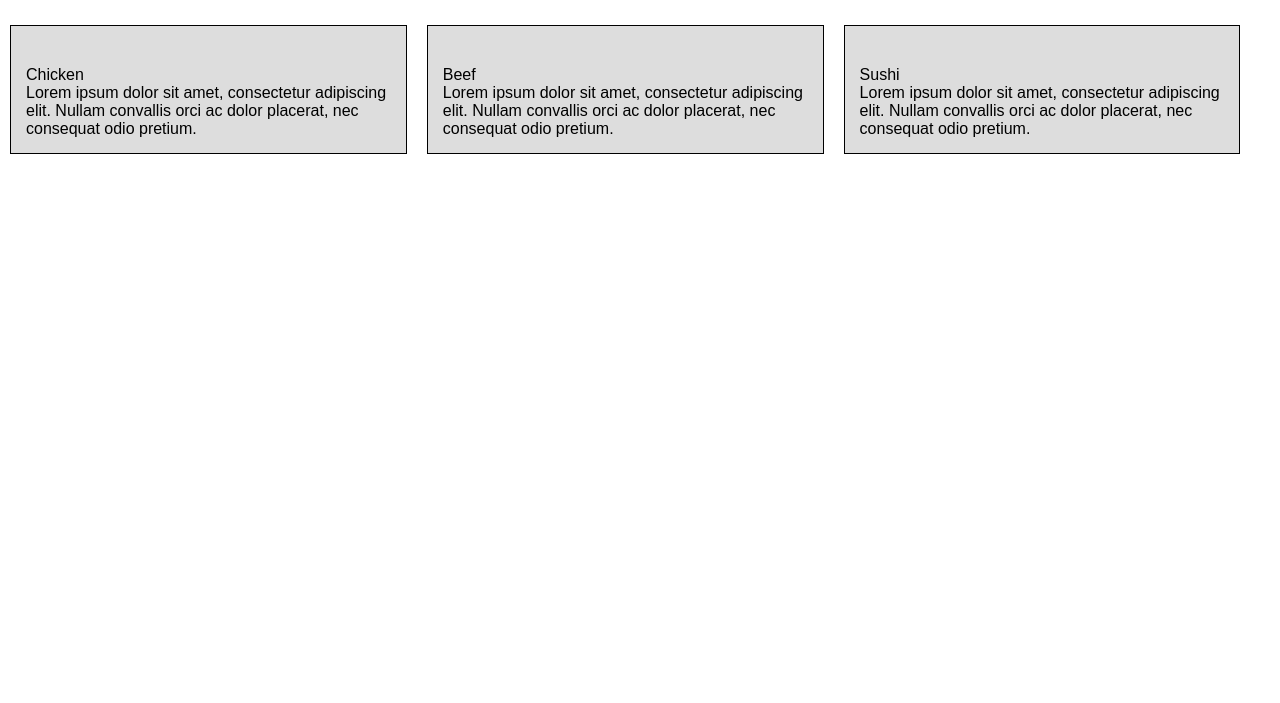
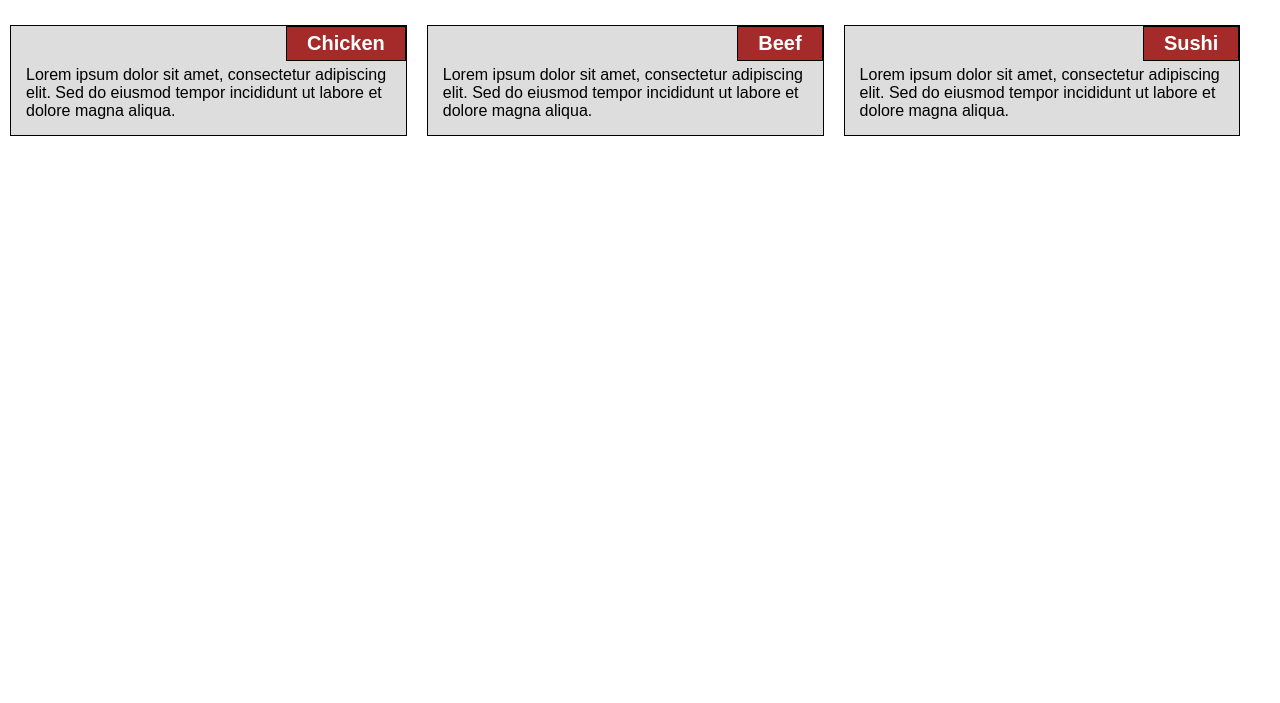
Before and after one commit to yogi2108/aanchal, a plain HTML site: page module2-solution/index.html in a window 1280 px wide. Shown: the part 97-800 px from the top of the page. Drawn offline with Linux system fonts and the light colour scheme.

Commit message:
Update index.html

```diff
--- a/module2-solution/index.html
+++ b/module2-solution/index.html
@@ -3,26 +3,26 @@
 <head>
     <meta charset="UTF-8">
     <meta name="viewport" content="width=device-width, initial-scale=1.0">
-    <title>Responsive Page</title>
+    <title>Module 2 Solution</title>
     <link rel="stylesheet" href="css/styles.css">
 </head>
 <body>
     <header>
-        <h1>My Responsive Page</h1>
+        <h1>Our Menu</h1>
     </header>
-    <div class="container">
-        <section class="section chicken">
-            <div class="section-title">Chicken</div>
-            <p>Lorem ipsum dolor sit amet, consectetur adipiscing elit. Nullam convallis orci ac dolor placerat, nec consequat odio pretium.</p>
+    <main>
+        <section id="chicken">
+            <h2>Chicken</h2>
+            <p>Lorem ipsum dolor sit amet, consectetur adipiscing elit. Sed do eiusmod tempor incididunt ut labore et dolore magna aliqua.</p>
         </section>
-        <section class="section beef">
-            <div class="section-title">Beef</div>
-            <p>Lorem ipsum dolor sit amet, consectetur adipiscing elit. Nullam convallis orci ac dolor placerat, nec consequat odio pretium.</p>
+        <section id="beef">
+            <h2>Beef</h2>
+            <p>Lorem ipsum dolor sit amet, consectetur adipiscing elit. Sed do eiusmod tempor incididunt ut labore et dolore magna aliqua.</p>
         </section>
-        <section class="section sushi">
-            <div class="section-title">Sushi</div>
-            <p>Lorem ipsum dolor sit amet, consectetur adipiscing elit. Nullam convallis orci ac dolor placerat, nec consequat odio pretium.</p>
+        <section id="sushi">
+            <h2>Sushi</h2>
+            <p>Lorem ipsum dolor sit amet, consectetur adipiscing elit. Sed do eiusmod tempor incididunt ut labore et dolore magna aliqua.</p>
         </section>
-    </div>
+    </main>
 </body>
 </html>
```
